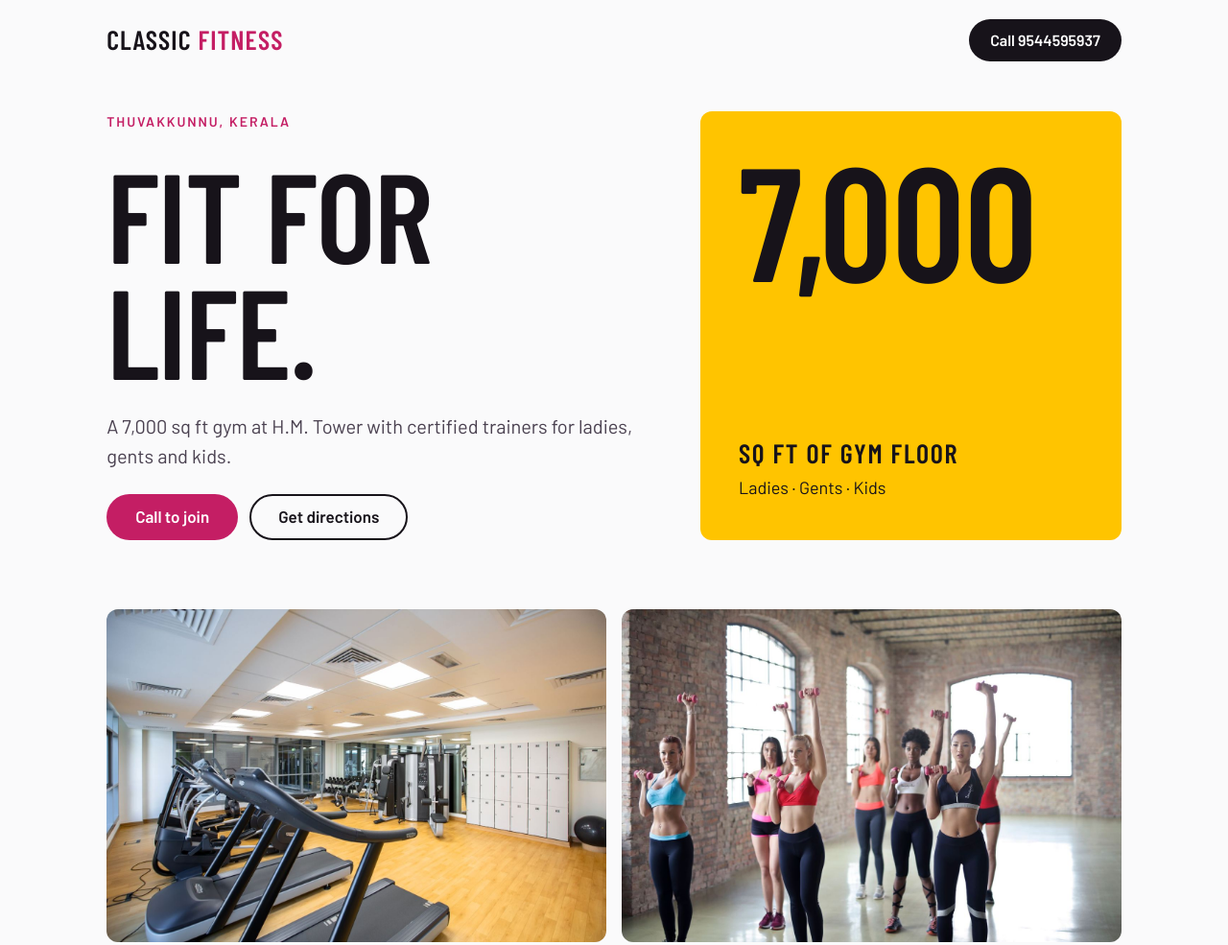
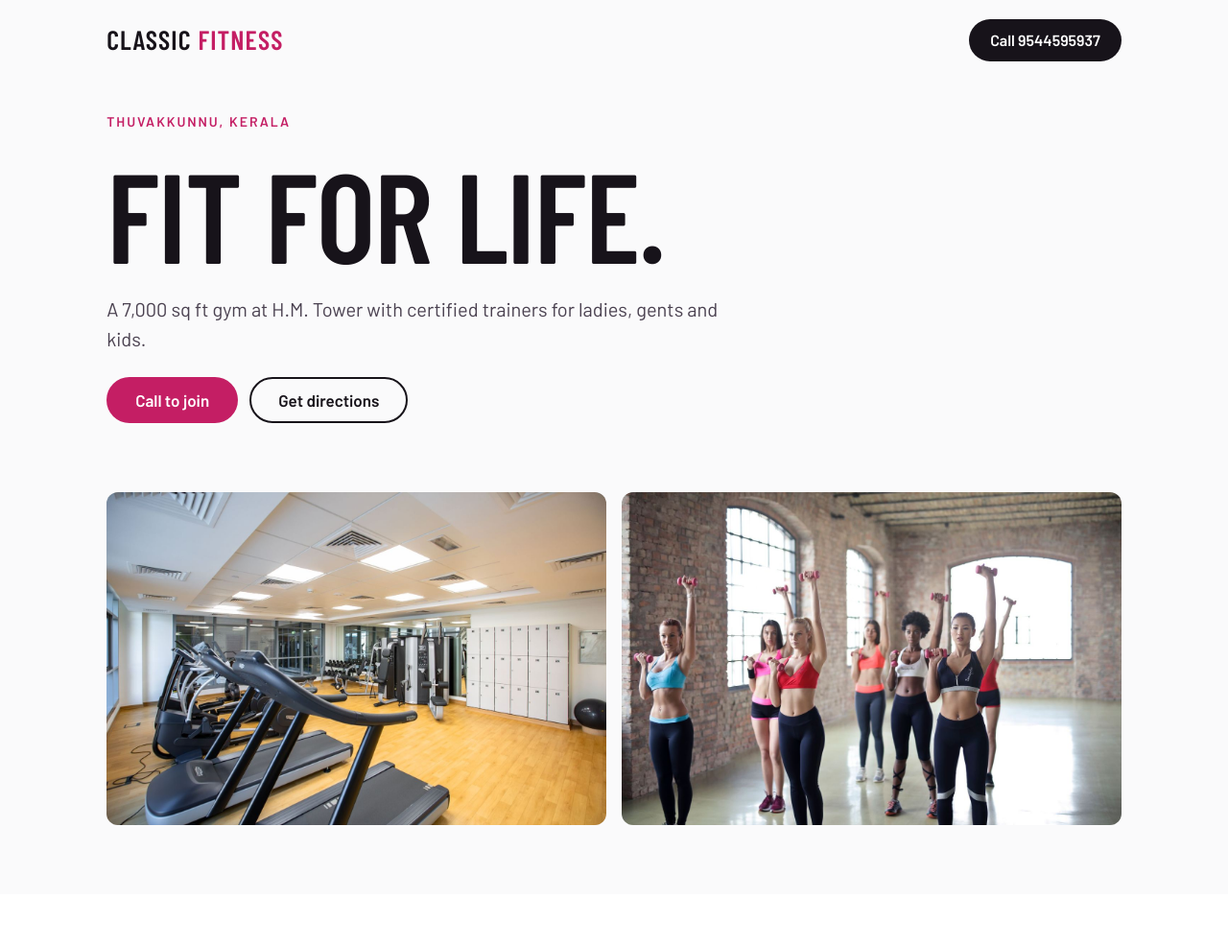
Before and after one commit to Rithinrajkp/project_CF, a plain HTML site: page index.html in a window 1280 px wide. Shown: the top 985 px of the page at 96% size. Drawn offline with nearby package versions, Linux system fonts and the light colour scheme; a web font is replaced by a local one.

Commit message:
change index

```diff
--- a/index.html
+++ b/index.html
@@ -28,13 +28,13 @@
           <a class="btn btn-outline" href="https://www.google.com/maps/search/?api=1&query=Classic+Fitness+H.M.+Tower+Thuvakkunnu" target="_blank" rel="noopener">Get directions</a>
         </div>
       </div>
-      <div class="hero-panel" aria-label="Gym size">
+      <!-- <div class="hero-panel" aria-label="Gym size">
         <div class="big">7,000</div>
         <div>
           <p class="panel-title">sq ft of gym floor</p>
           <p>Ladies &middot; Gents &middot; Kids</p>
         </div>
-      </div>
+      </div> -->
     </section>
 
     <section class="wrap photo-pair" aria-label="Photos">
```
